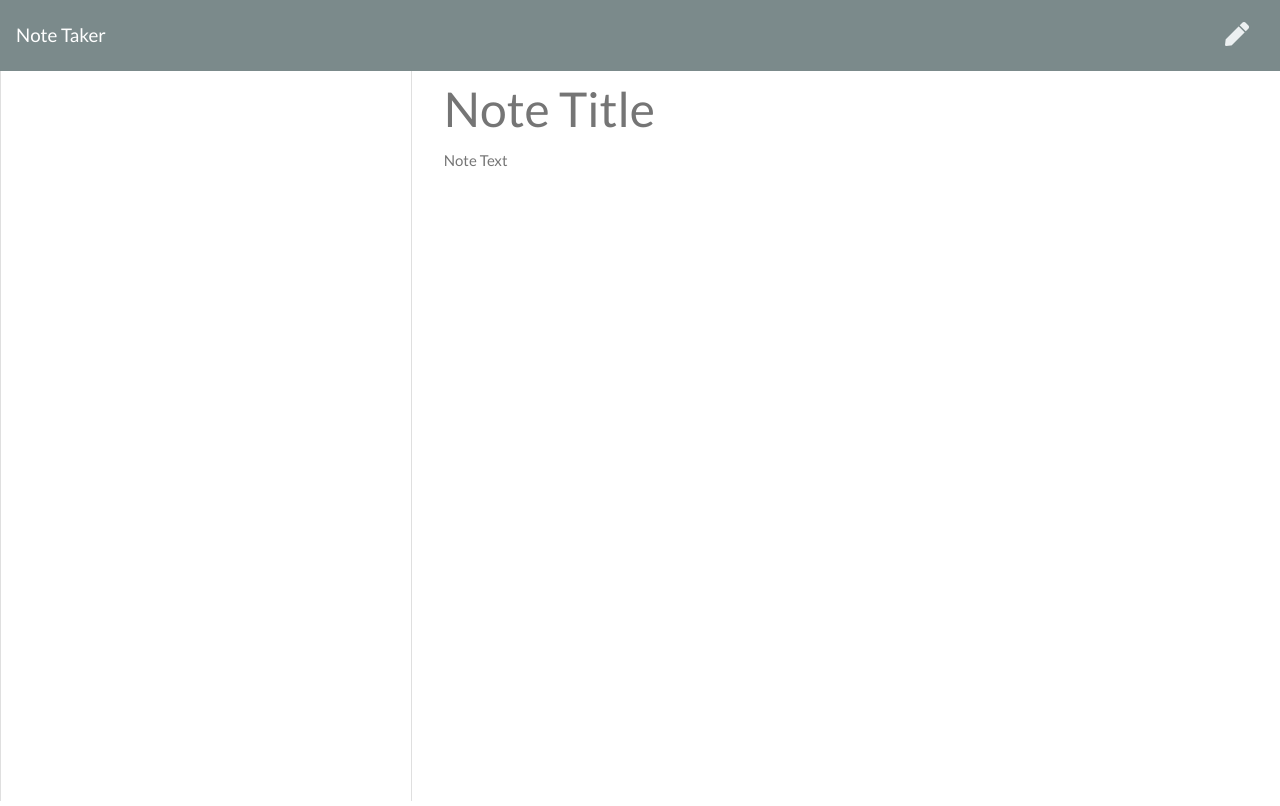
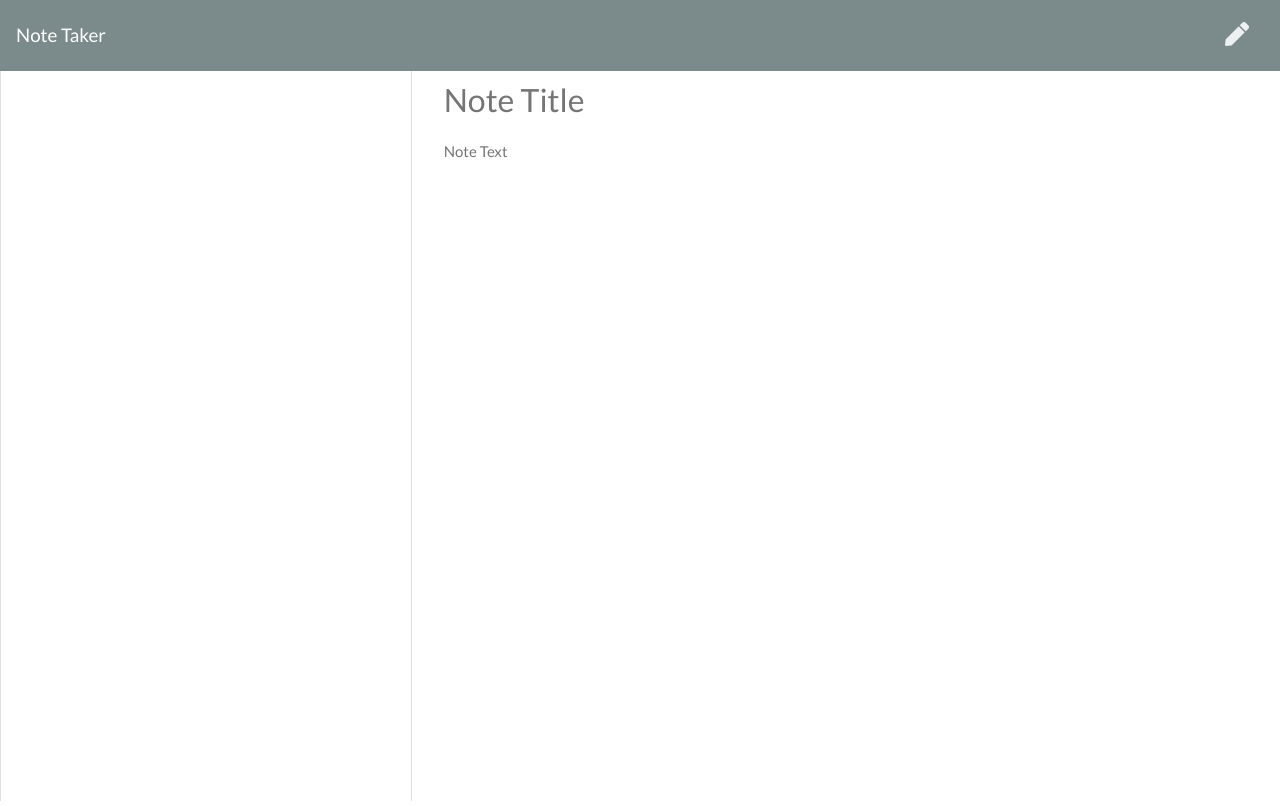
Before and after one commit to lawrencesnead/Note-Taker, a website: page public/notes.html in a window 1280 px wide. Drawn offline with nearby package versions, Linux system fonts and the light colour scheme; no server answers.

Commit message:
Cleaned up code.

```diff
--- a/public/assets/css/styles.css
+++ b/public/assets/css/styles.css
@@ -30,8 +30,8 @@ html, body {
 
 .note-title {
   height: 50px;
-  margin-top: 13px;
-  font-size: 3rem;
+  margin-top: .5vh;
+  font-size: 2rem;
 }
 
 .note-title:read-only, .note-textarea:read-only {
```
